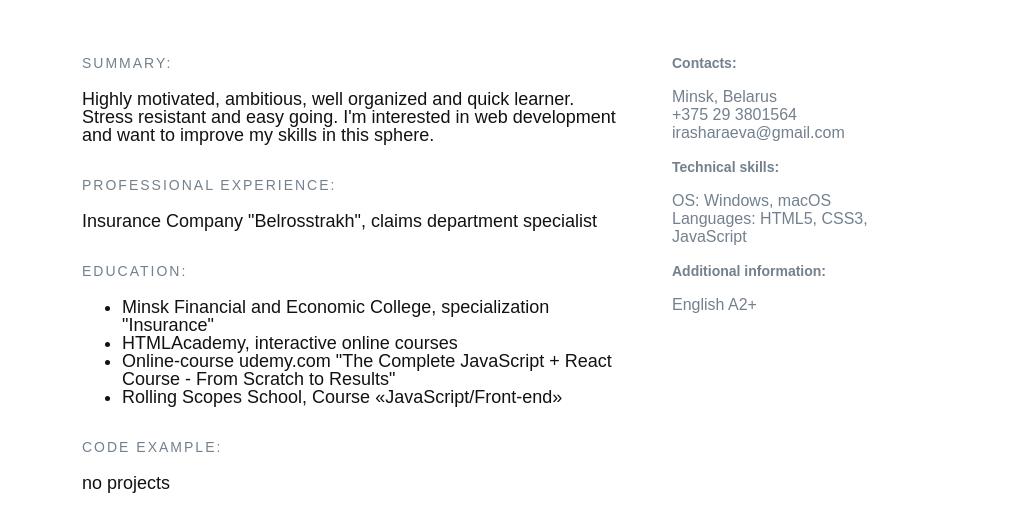
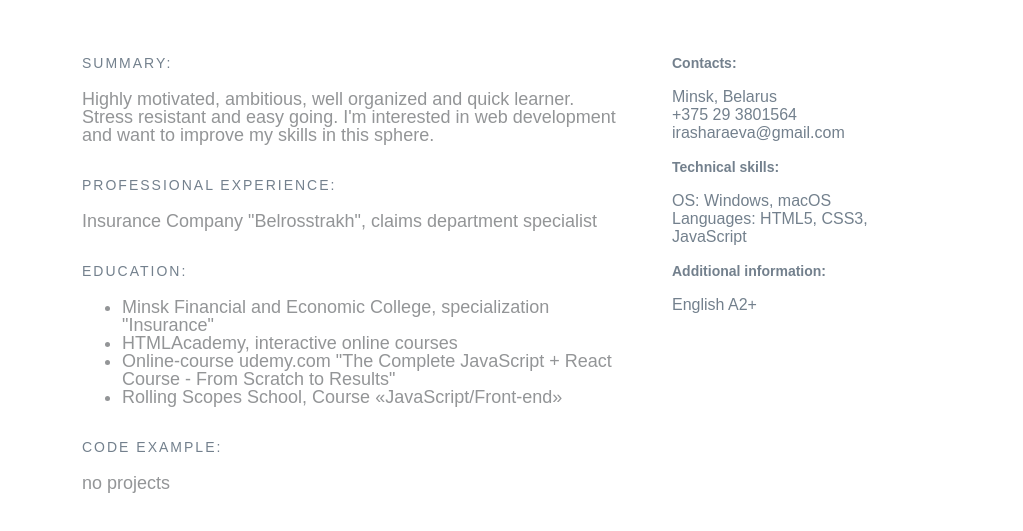
Before and after one commit to nehachu-ha/rsschool-cv, a plain HTML site: page index.html in a window 1280 px wide. Shown: the part 163-694 px from the top of the page, without its empty margins (128-1151 px from the left). Drawn offline with Linux system fonts and the light colour scheme.

Commit message:
refactor: change the color of the text

```diff
--- a/style.css
+++ b/style.css
@@ -84,7 +84,7 @@ h2 {
     font-weight: normal;
     font-size: 18px;
     line-height: 18px;
-    color: #101214;
+    color: #939597;
 }
 
 .contact-list,
```
